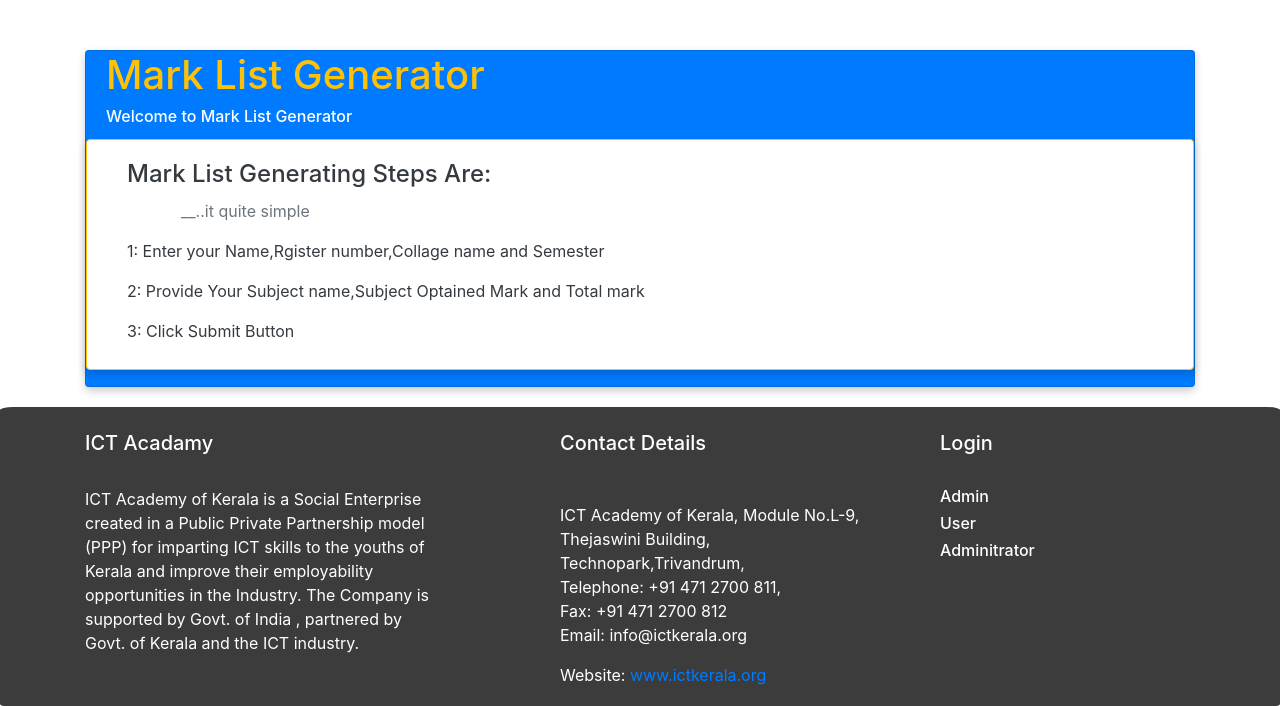
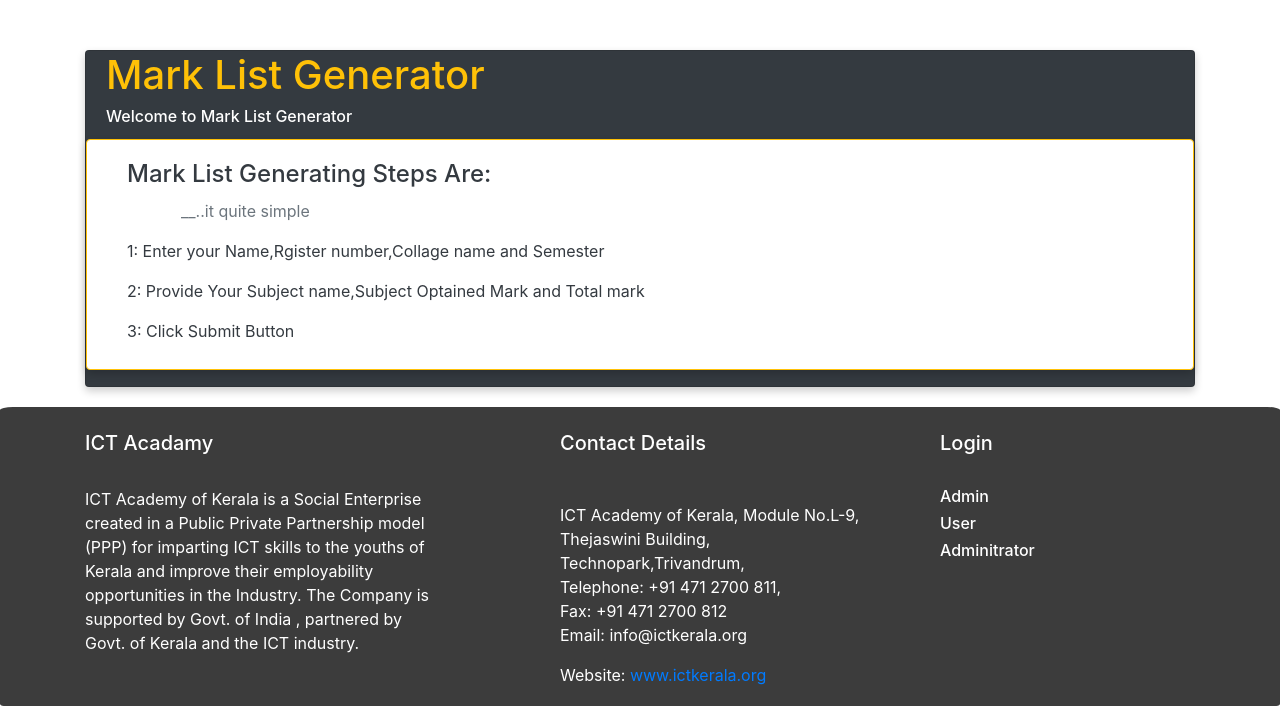
Before and after one commit to ashiquemkm/marklist, a Flask app: page / in a window 1280 px wide. Shown: the part 56-762 px from the top of the page. Run offline with Flask 2, Linux system fonts and the light colour scheme; some libraries are stand-ins or nearby versions.

Commit message:
update1 home

```diff
--- a/templates/home.html
+++ b/templates/home.html
@@ -1,7 +1,7 @@
 {% extends 'layout.html' %}
 
 {% block mycontent %}
-<div class="card text-white bg-primary mb-3" style=" box-shadow: 0 4px 8px 0 rgba(0,0,0,0.2);transition: 0.3s;margin-bottom:50px;margin-top:50px;">
+<div class="card text-white bg-dark mb-3" style=" box-shadow: 0 4px 8px 0 rgba(0,0,0,0.2);transition: 0.3s;margin-bottom:50px;margin-top:50px;">
  <b><h1 class="text-warning" style="margin-left:20px;">Mark List Generator</h1></b>
  <h6 style="margin-left:20px;">Welcome to Mark List Generator</h6>
 	<div class="card border-warning mb-3" style=" box-shadow: 0 4px 8px 0 rgba(0,0,0,0.2);transition: 0.3s;margin-bottom:150px;margin-top:5px;">
```
